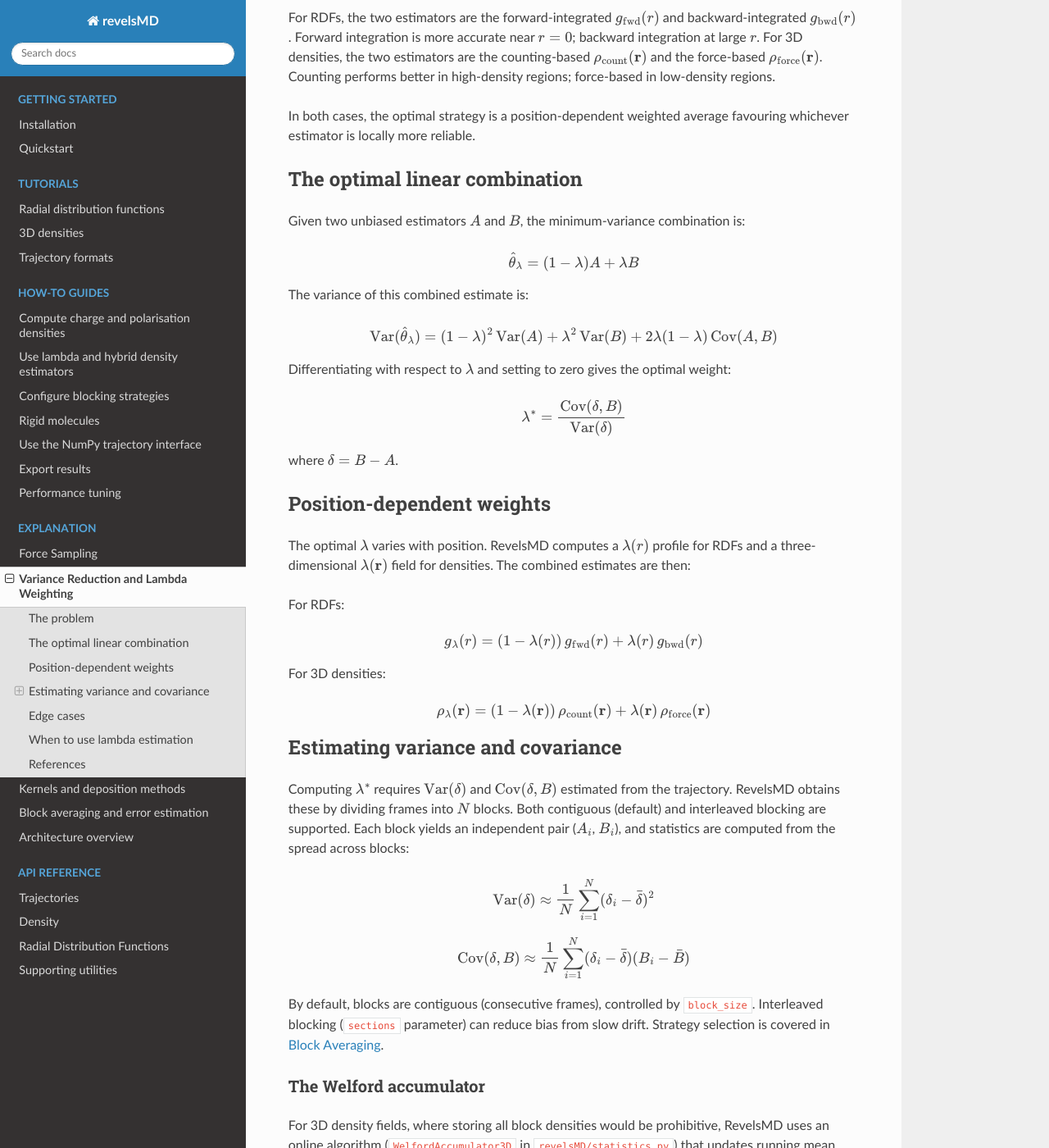
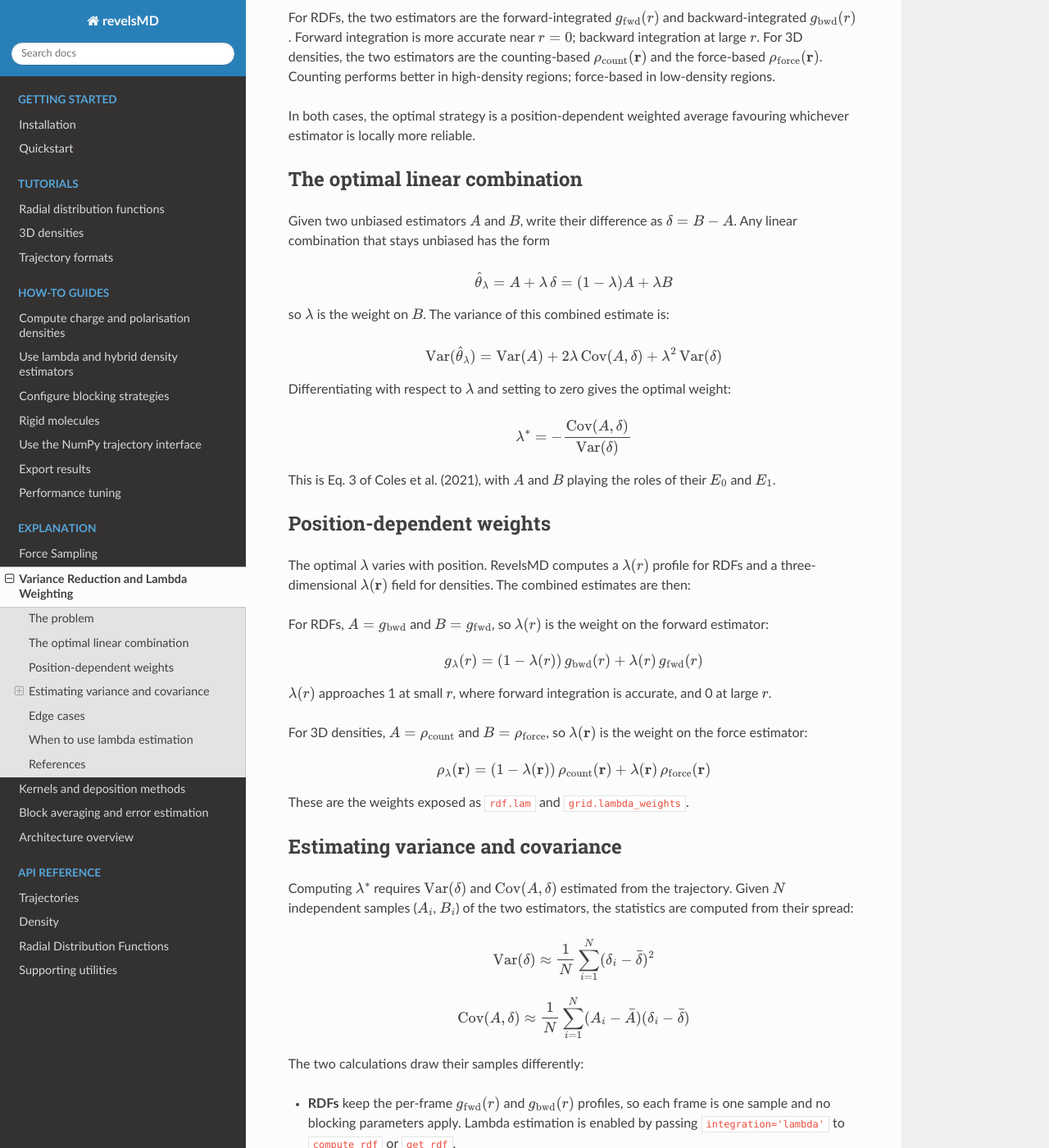
Before and after one commit to user200000/revelsmd, a Sphinx documentation site: the page built from docs/source/explanation/variance-reduction.md, in a window 1280 px wide and 1400 px high, scrolled down 326 px. Shown: the whole window at 82% size. Built offline with Sphinx 7.4.7 and the Read the Docs theme 3.1.0, drawn with Linux system fonts in a browser that asks for light colours; some of the changed text lies outside the part shown.

Commit message:
Correct the lambda combination in the variance-reduction page

```diff
--- a/docs/source/explanation/variance-reduction.md
+++ b/docs/source/explanation/variance-reduction.md
@@ -10,41 +10,48 @@ In both cases, the optimal strategy is a position-dependent weighted average fav
 
 ## The optimal linear combination
 
-Given two unbiased estimators $A$ and $B$, the minimum-variance combination is:
+Given two unbiased estimators $A$ and $B$, write their difference as $\delta = B - A$. Any linear combination that stays unbiased has the form
 
-$$\hat{\theta}_\lambda = (1 - \lambda) A + \lambda B$$
+$$\hat{\theta}_\lambda = A + \lambda\,\delta = (1 - \lambda) A + \lambda B$$
 
-The variance of this combined estimate is:
+so $\lambda$ is the weight on $B$. The variance of this combined estimate is:
 
-$$\operatorname{Var}(\hat{\theta}_\lambda) = (1-\lambda)^2 \operatorname{Var}(A) + \lambda^2 \operatorname{Var}(B) + 2\lambda(1-\lambda)\operatorname{Cov}(A, B)$$
+$$\operatorname{Var}(\hat{\theta}_\lambda) = \operatorname{Var}(A) + 2\lambda\operatorname{Cov}(A, \delta) + \lambda^2 \operatorname{Var}(\delta)$$
 
 Differentiating with respect to $\lambda$ and setting to zero gives the optimal weight:
 
-$$\lambda^* = \frac{\operatorname{Cov}(\delta, B)}{\operatorname{Var}(\delta)}$$
+$$\lambda^* = -\frac{\operatorname{Cov}(A, \delta)}{\operatorname{Var}(\delta)}$$
 
-where $\delta = B - A$.
+This is Eq. 3 of Coles et al. (2021), with $A$ and $B$ playing the roles of their $E_0$ and $E_1$.
 
 ## Position-dependent weights
 
 The optimal $\lambda$ varies with position. RevelsMD computes a $\lambda(r)$ profile for RDFs and a three-dimensional $\lambda(\mathbf{r})$ field for densities. The combined estimates are then:
 
-For RDFs:
+For RDFs, $A = g_\text{bwd}$ and $B = g_\text{fwd}$, so $\lambda(r)$ is the weight on the forward estimator:
 
-$$g_\lambda(r) = (1 - \lambda(r))\, g_\text{fwd}(r) + \lambda(r)\, g_\text{bwd}(r)$$
+$$g_\lambda(r) = (1 - \lambda(r))\, g_\text{bwd}(r) + \lambda(r)\, g_\text{fwd}(r)$$
 
-For 3D densities:
+$\lambda(r)$ approaches 1 at small $r$, where forward integration is accurate, and 0 at large $r$.
+
+For 3D densities, $A = \rho_\text{count}$ and $B = \rho_\text{force}$, so $\lambda(\mathbf{r})$ is the weight on the force estimator:
 
 $$\rho_\lambda(\mathbf{r}) = (1 - \lambda(\mathbf{r}))\, \rho_\text{count}(\mathbf{r}) + \lambda(\mathbf{r})\, \rho_\text{force}(\mathbf{r})$$
 
+These are the weights exposed as `rdf.lam` and `grid.lambda_weights`.
+
 ## Estimating variance and covariance
 
-Computing $\lambda^*$ requires $\operatorname{Var}(\delta)$ and $\operatorname{Cov}(\delta, B)$ estimated from the trajectory. RevelsMD obtains these by dividing frames into $N$ blocks. Both contiguous (default) and interleaved blocking are supported. Each block yields an independent pair ($A_i$, $B_i$), and statistics are computed from the spread across blocks:
+Computing $\lambda^*$ requires $\operatorname{Var}(\delta)$ and $\operatorname{Cov}(A, \delta)$ estimated from the trajectory. Given $N$ independent samples ($A_i$, $B_i$) of the two estimators, the statistics are computed from their spread:
 
 $$\operatorname{Var}(\delta) \approx \frac{1}{N} \sum_{i=1}^N (\delta_i - \bar{\delta})^2$$
 
-$$\operatorname{Cov}(\delta, B) \approx \frac{1}{N} \sum_{i=1}^N (\delta_i - \bar{\delta})(B_i - \bar{B})$$
+$$\operatorname{Cov}(A, \delta) \approx \frac{1}{N} \sum_{i=1}^N (A_i - \bar{A})(\delta_i - \bar{\delta})$$
 
-By default, blocks are contiguous (consecutive frames), controlled by `block_size`. Interleaved blocking (`sections` parameter) can reduce bias from slow drift. Strategy selection is covered in [Block Averaging](block-averaging.md).
+The two calculations draw their samples differently:
+
+- **RDFs** keep the per-frame $g_\text{fwd}(r)$ and $g_\text{bwd}(r)$ profiles, so each frame is one sample and no blocking parameters apply. Lambda estimation is enabled by passing `integration='lambda'` to `compute_rdf` or `get_rdf`.
+- **3D densities** divide frames into $N$ blocks, and each block yields one sample. By default, blocks are contiguous (consecutive frames), controlled by `block_size`. Interleaved blocking (`sections` parameter) can reduce bias from slow drift. Strategy selection is covered in [Block Averaging](block-averaging.md).
 
 ### The Welford accumulator
 
@@ -54,11 +61,9 @@ For 3D density fields, where storing all block densities would be prohibitive, R
 
 `block_size` sets frames per block (contiguous); `sections` sets the number of interleaved blocks. More blocks yield better variance estimates but fewer frames per block. At least two blocks are required.
 
-For RDFs, lambda estimation is enabled by passing `integration='lambda'` to `compute_rdf` or `get_rdf`.
-
 ## Edge cases
 
-Where $\operatorname{Var}(\delta)$ is zero — because both estimators agree exactly — $\lambda$ is undefined. RevelsMD defaults to $\lambda = 0$ (counting estimator). Non-finite values from numerical issues are also set to zero. These defaults are conservative: they fall back to counting rather than introducing artefacts.
+Where $\operatorname{Var}(\delta)$ is zero — because both estimators agree exactly across every sample — $\lambda$ is undefined. RevelsMD then reports a fixed weight: $\lambda = 0$ for RDFs (the backward estimator) and $\lambda = 1$ for 3D densities (the force estimator). Non-finite values from numerical issues receive the same fixed weight. These are guards against degenerate input such as a single sample; they are not a policy for poorly sampled regions. For that, use `rho_hybrid`, which switches to the counting density below a threshold you choose.
 
 ## When to use lambda estimation
 
```
